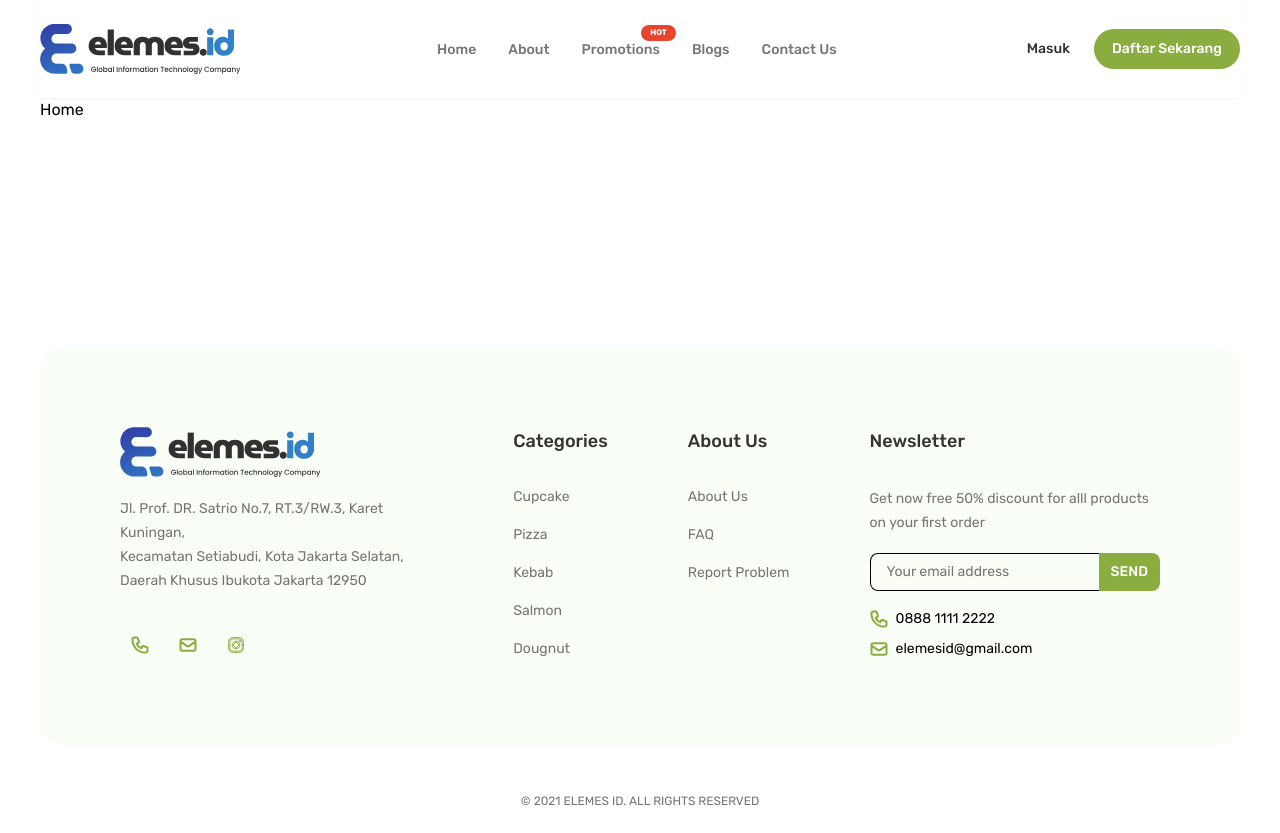
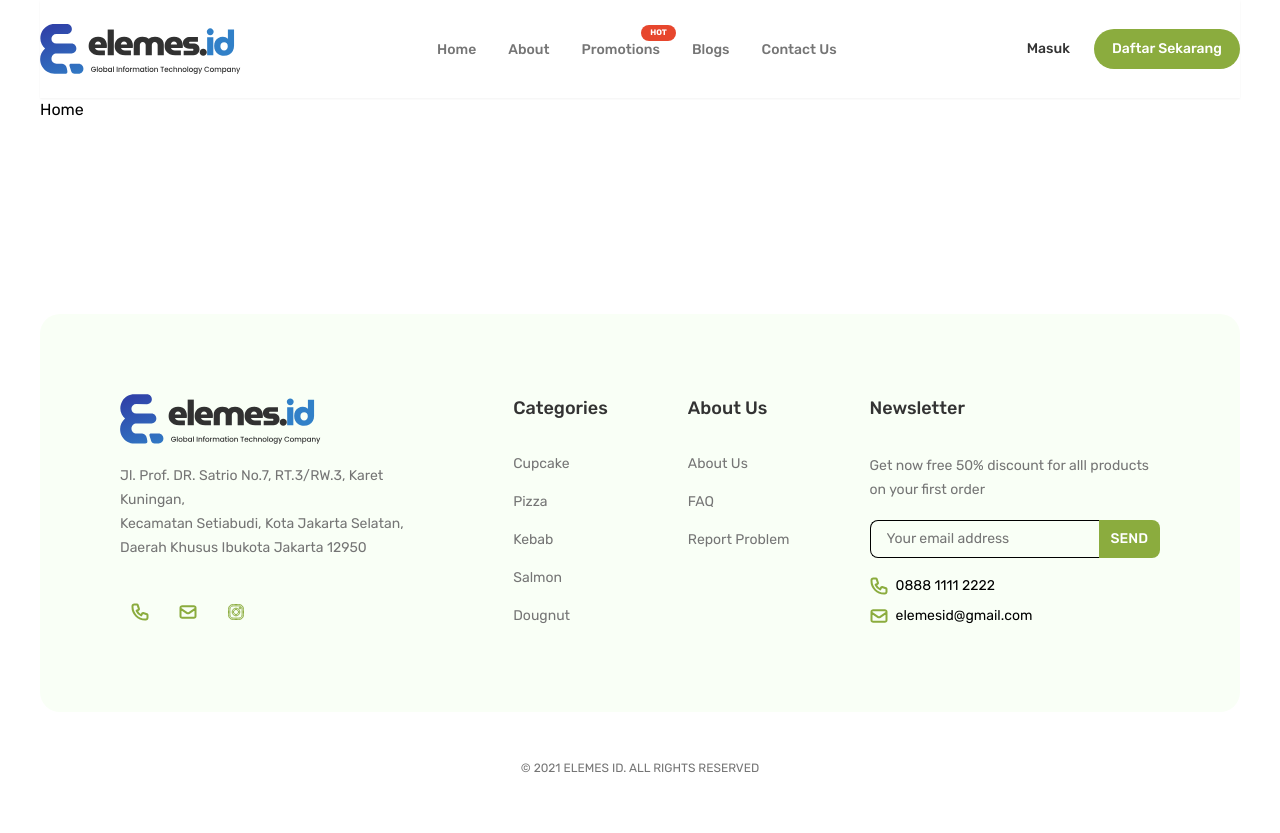
Before and after one commit to ersankarimi/frontend-test-elemes-react-next, a Next.js app: page / in a window 1280 px wide. After the commit the page ends 800 px from the top, so only its background shows below. Built offline with nearby package versions, Linux system fonts and the light colour scheme.

Commit message:
chore: update the margin top value

```diff
--- a/src/components/footer.jsx
+++ b/src/components/footer.jsx
@@ -86,7 +86,7 @@ const FOOTER_LINKS_SECTION = [
 
 export const Footer = () => {
   return (
-    <footer className="mt-[201px] flex flex-col justify-between gap-12 px-8 py-4 text-[#757575] md:px-0 md:py-6 xl:px-0">
+    <footer className="mt-36 flex flex-col justify-between gap-12 px-8 py-4 text-[#757575] md:px-0 md:py-6 xl:px-0">
       <div className="hidden flex-col justify-between gap-12 rounded-[20px] bg-brand-primary-lightest px-20 py-20 md:flex lg:flex-row xl:gap-24">
         <section className="flex-col gap-8 text-sm leading-5 md:flex lg:w-3/4">
           <div className="flex-col gap-5 text-sm leading-5 md:flex">
@@ -171,7 +171,7 @@ export const Footer = () => {
       <ul className="flex w-full items-center justify-between md:hidden">
         {["Home", "Promotions", "Others"].map((item) => (
           <li
-            key={`footer-link-item-${item.label}`}
+            key={`footer-link-item-${item}`}
             className="flex flex-col items-center gap-2"
           >
             <button type="button">
```
